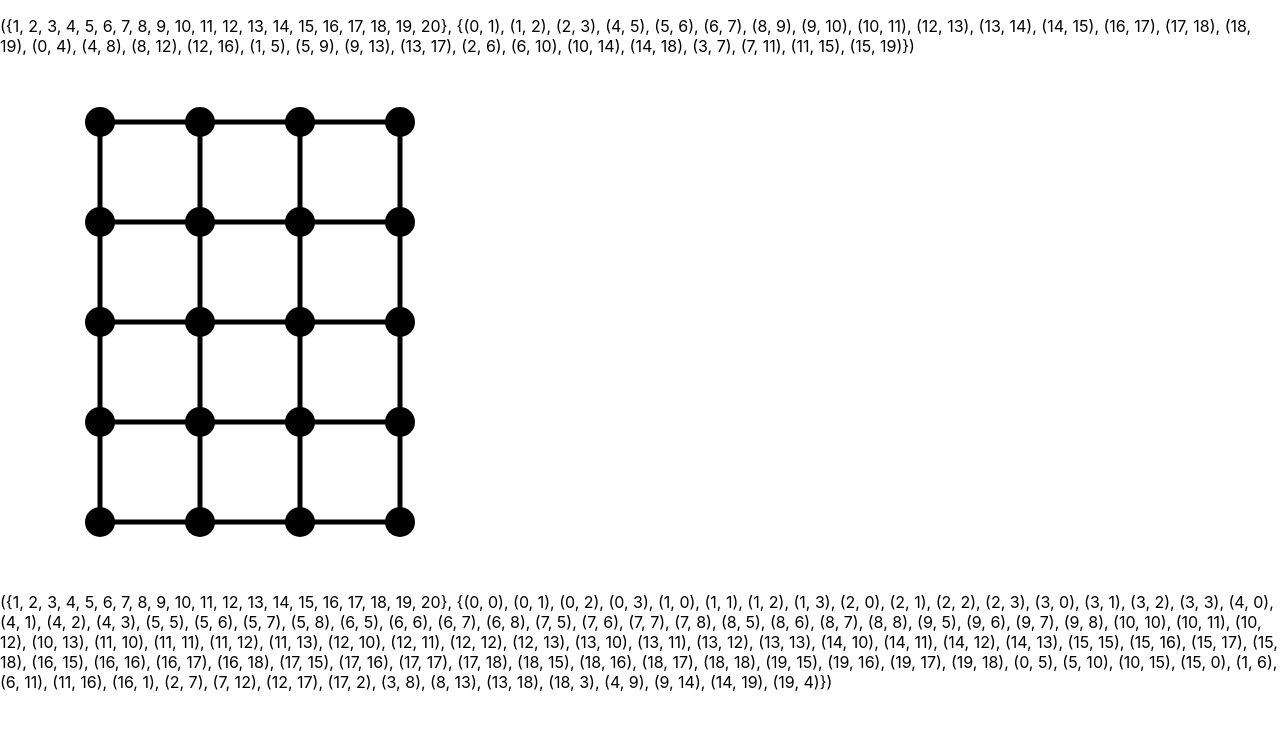
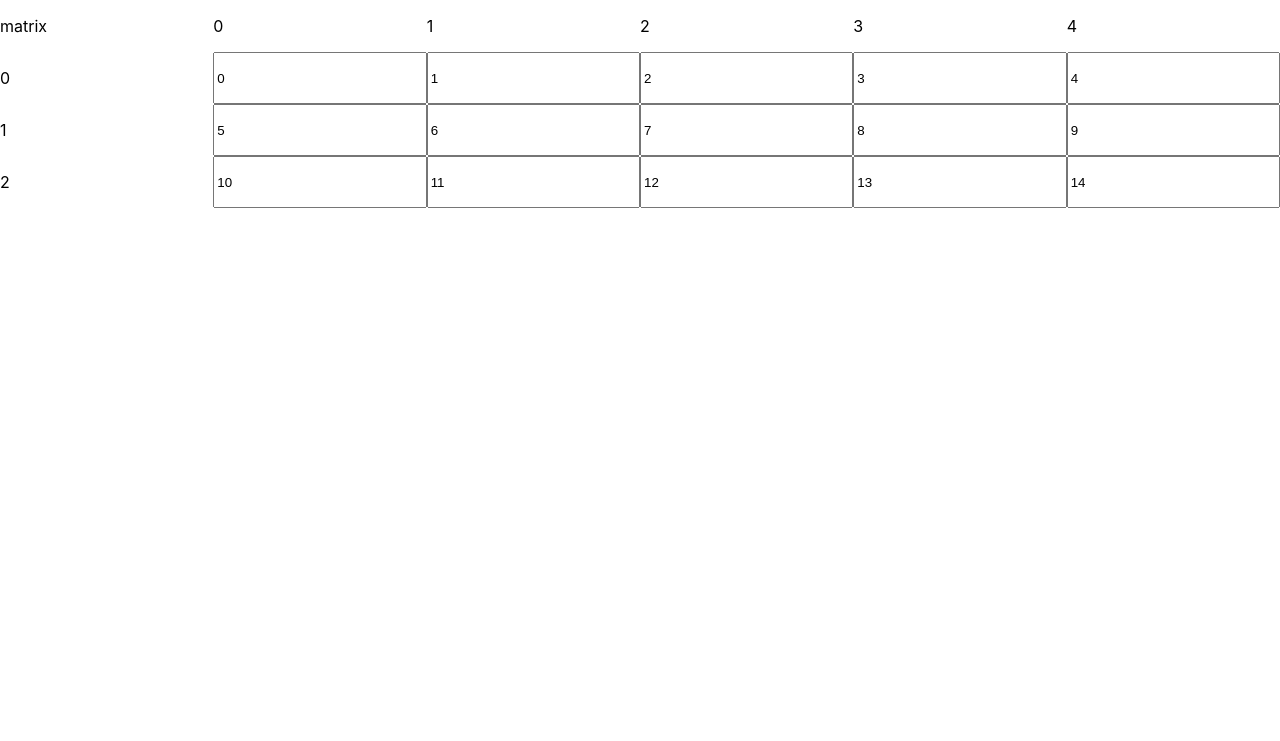
Before and after one commit to mbickers/graph-studio, a React (Create React App) app: page / in a window 1280 px wide. Shown: the top 741 px of the page. Built offline with nearby package versions, Linux system fonts and the light colour scheme.

Commit message:
Added matrix editor

```diff
--- a/src/App.tsx
+++ b/src/App.tsx
@@ -1,138 +1,11 @@
 import React, { useState } from 'react';
-import * as GraphConstruction from './lib/graph-construction/named-graphs';
-import * as Graph from './lib/graph';
-import { containLayout } from './lib/graph-layout/layouts';
-import { range } from './lib/utils';
-import { Point } from './lib/graph-layout/geometry';
-import { cartesianProduct } from './lib/graph-construction/binary-operations';
-
-type Element = Graph.Vertex | Graph.Edge;
-type HighlightSelection = Set<Element>;
-
-type DisplayGraphProps = {
-  graph: Graph.Graph;
-  highlighted: HighlightSelection;
-  hoverStart: (element: Element) => void;
-  hoverEnd: (element: Element) => void;
-};
-
-function DisplayGraph({
-  graph: unnormalizedGraph,
-  highlighted,
-  hoverStart,
-  hoverEnd,
-}: DisplayGraphProps) {
-  const size = 100;
-  const inset = 10;
-  const containedLayout = containLayout(unnormalizedGraph.positions, {
-    lowerLeft: [inset, inset],
-    upperRight: [size - inset, size - inset],
-  });
-  const flippedLayout = containedLayout.map(([x, y]) => [x, size - y] as Point);
-  const graph = {
-    ...unnormalizedGraph,
-    positions: flippedLayout,
-  };
-  const vertexNodes = range(graph.numVertices).map((vertex) => {
-    const [cx, cy] = graph.positions[vertex];
-    return (
-      <circle
-        key={vertex}
-        cx={cx}
-        cy={cy}
-        r={3}
-        fill={highlighted.has(vertex) ? 'blue' : 'black'}
-        onPointerEnter={() => hoverStart(vertex)}
-        onPointerLeave={() => hoverEnd(vertex)}
-      />
-    );
-  });
-
-  const edgeNodes = [...graph.edges].map((edge) => {
-    const [[x1, y1], [x2, y2]] = edge.map((vertex) => graph.positions[vertex]);
-    return (
-      <line
-        key={Graph.edgeToString(edge)}
-        x1={x1}
-        y1={y1}
-        x2={x2}
-        y2={y2}
-        stroke={highlighted.has(edge) ? 'blue' : 'black'}
-        onPointerEnter={() => hoverStart(edge)}
-        onPointerLeave={() => hoverEnd(edge)}
-      />
-    );
-  });
-
-  return (
-    <>
-      <p>{Graph.toString(graph)}</p>
-      <svg
-        version="1.1"
-        width="500"
-        height="500"
-        xmlns="http://www.w3.org/2000/svg"
-        viewBox={`0 0 ${size} ${size}`}
-      >
-        {edgeNodes}
-        {vertexNodes}
-      </svg>
-      <p>{highlighted}</p>
-    </>
-  );
-}
+import { MatrixEditor } from './MatrixEditor';
+import { iota } from './lib/matrix';
 
 function App() {
-  const [highlighted, setHighlighted] = useState(
-    () => new Set() as HighlightSelection,
-  );
+  const [matrix, setMatrix] = useState(iota(3, 5));
 
-  return (
-    <>
-      <DisplayGraph
-        graph={cartesianProduct(
-          GraphConstruction.line(5),
-          GraphConstruction.line(4),
-        )}
-        highlighted={highlighted}
-        hoverStart={(element) => {
-          setHighlighted((currentHighlighted) => {
-            const newHighlighted = new Set(currentHighlighted);
-            newHighlighted.add(element);
-            return newHighlighted;
-          });
-        }}
-        hoverEnd={(element) => {
-          setHighlighted((currentHighlighted) => {
-            const newHighlighted = new Set(currentHighlighted);
-            newHighlighted.delete(element);
-            return newHighlighted;
-          });
-        }}
-      />
-      <DisplayGraph
-        graph={cartesianProduct(
-          GraphConstruction.cycle(4),
-          GraphConstruction.complete(5),
-        )}
-        highlighted={highlighted}
-        hoverStart={(element) => {
-          setHighlighted((currentHighlighted) => {
-            const newHighlighted = new Set(currentHighlighted);
-            newHighlighted.add(element);
-            return newHighlighted;
-          });
-        }}
-        hoverEnd={(element) => {
-          setHighlighted((currentHighlighted) => {
-            const newHighlighted = new Set(currentHighlighted);
-            newHighlighted.delete(element);
-            return newHighlighted;
-          });
-        }}
-      />
-    </>
-  );
+  return <MatrixEditor values={matrix} setValues={setMatrix} />;
 }
 
 export default App;
--- a/src/MatrixEditor.tsx
+++ b/src/MatrixEditor.tsx
@@ -1,3 +1,48 @@
-export type MatrixEditorProps = {};
+import React, { ChangeEvent } from 'react';
 
-export function MatrixEditor() {}
+import { Matrix, Position, dimensions, setValue } from './lib/matrix';
+import { range } from './lib/utils';
+
+export type MatrixEditorProps = {
+  values: Matrix;
+  setValues: (values: Matrix) => void;
+};
+
+export function MatrixEditor({ values, setValues }: MatrixEditorProps) {
+  const { rows, cols } = dimensions(values);
+  const makeOnChange =
+    (position: Position) => (changeEvent: ChangeEvent<HTMLInputElement>) => {
+      const number = Number(changeEvent.target.value);
+      if (Number.isNaN(number)) {
+        return;
+      }
+
+      setValues(setValue(values, position, number));
+    };
+
+  return (
+    <div
+      style={{
+        display: 'grid',
+        gridTemplateColumns: `repeat(${cols + 1}, 1fr)`,
+      }}
+    >
+      <p>matrix</p>
+      {range(cols).map((col) => (
+        <p key={`col-header-${col}`}>{col}</p>
+      ))}
+      {range(rows).map((row) => [
+        <p key={`row-header-${row}`}>{row}</p>,
+        [
+          range(cols).map((col) => (
+            <input
+              key={`input-${row}-${col}`}
+              value={values[row][col]}
+              onChange={makeOnChange({ row, col })}
+            />
+          )),
+        ],
+      ])}
+    </div>
+  );
+}
--- /dev/null
+++ b/src/lib/matrix.ts
@@ -0,0 +1,35 @@
+import { range } from './utils';
+
+export type Matrix = number[][];
+export type Position = { row: number; col: number };
+
+export function dimensions(matrix: Matrix): { rows: number; cols: number } {
+  const rows = matrix.length;
+  const cols = rows === 0 ? 0 : matrix[0].length;
+
+  return { rows, cols };
+}
+
+export function zeros(rows: number, cols: number): Matrix {
+  return range(rows).map(() => range(cols).map(() => 0));
+}
+
+export function iota(rows: number, cols: number): Matrix {
+  return range(rows).map((row) => range(cols).map((col) => row * cols + col));
+}
+
+function map(matrix: Matrix, f: (value: number, position: Position) => number) {
+  return matrix.map((row_values, row) =>
+    row_values.map((value, col) => f(value, { row, col })),
+  );
+}
+
+export function setValue(
+  matrix: Matrix,
+  { row, col }: Position,
+  newValue: number,
+) {
+  return map(matrix, (currentValue, { row: currentRow, col: currentCol }) =>
+    row === currentRow && col === currentCol ? newValue : currentValue,
+  );
+}
```
Also changed, not shown: src/DisplayGraph.tsx (added, +82 -0 lines), 2 other files (tests, documents, lock files or other folders).
